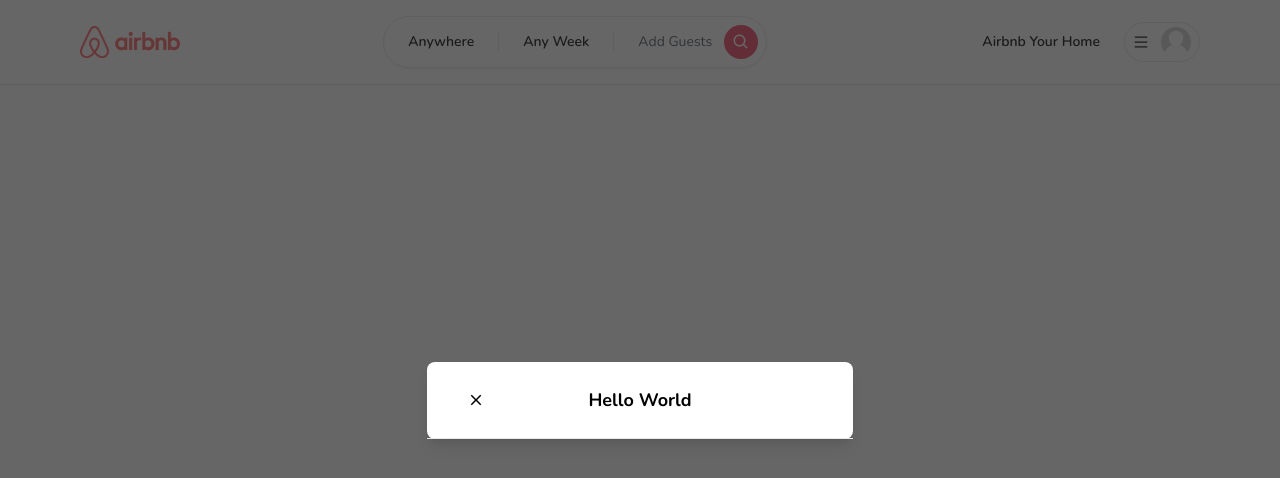
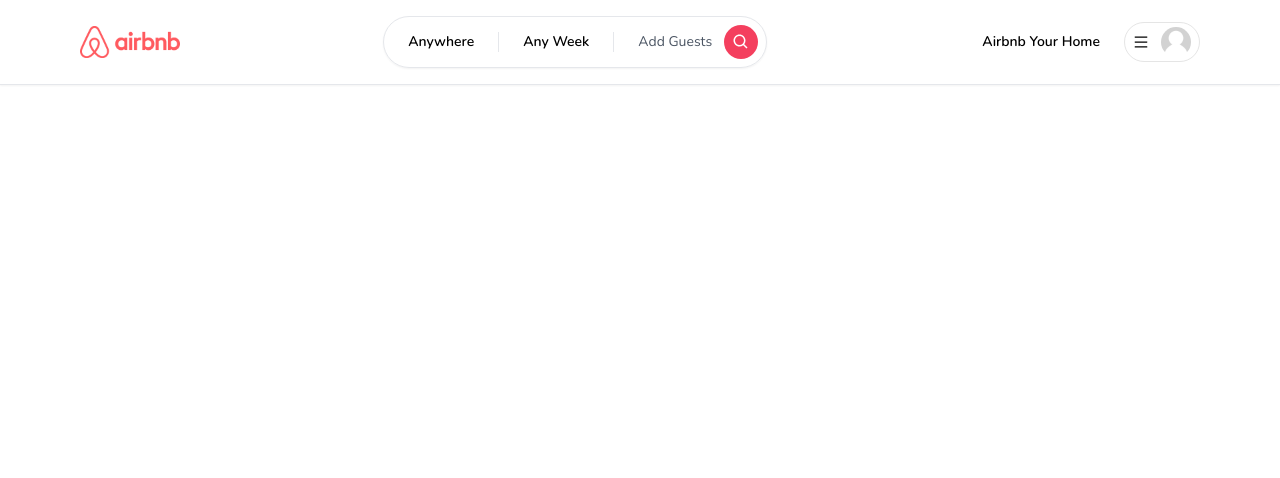
Before and after one commit to viraj0075/air-bnb-clone, a Next.js app: page / in a window 1280 px wide. Shown: the top 478 px of the page. Built offline with nearby package versions, Linux system fonts and the light colour scheme.

Commit message:
Fixes #5 : Created the Modal UI and Types

```diff
--- /dev/null
+++ b/app/components/Button.tsx
@@ -0,0 +1,41 @@
+'use client'
+import { IconType } from "react-icons";
+
+interface ButtonProps {
+  label: String;
+  onClick: (e: React.MouseEvent<HTMLButtonElement>) => void;
+  disabled?: boolean;
+  outline?: boolean;
+  small?: boolean;
+  Icon?: IconType;
+}
+
+const Button: React.FC<ButtonProps> = ({
+  label,
+  onClick,
+  disabled,
+  outline,
+  small,
+  Icon,
+}) => {
+  return (
+    <button
+      onClick={onClick}
+      disabled={disabled}
+      className={`relative disabled:opacity-70 disabled:cursor-not-allowed rounded-lg hover:opacity-80 transition w-full ${
+        outline ? "bg-white" : "bg-rose-500"
+      } ${outline ? "border-black" : "border-rose-500"}
+       ${outline ? "text-black" : "text-white"}
+       ${small ? "py-2" : "py-3"}
+       ${small ? "text-sm" : "text-md"}
+       ${small ? "font-light" : "font-semibold"}
+       ${small ? "font-light" : "font-semibold"}
+       ${small ? "border-[1px]" : "border-2"}
+      `}
+    >
+        {Icon && (<Icon className="absolute left-4 top-3"/>) }
+      {label}
+    </button>
+  );
+};
+export default Button;
--- a/app/components/modals/Modal.tsx
+++ b/app/components/modals/Modal.tsx
@@ -1,6 +1,7 @@
 "use client";
 import { useCallback, useEffect, useState } from "react";
 import { IoMdClose } from "react-icons/io";
+import Button from "../Button";
 
 interface ModalProps {
   isOpen?: boolean;
@@ -12,7 +13,7 @@ interface ModalProps {
   actionLabel: string;
   disabled?: boolean;
   secondaryAction?: () => void;
-  secondaryLabel?: string;
+  secondaryActionLabel?: string;
 }
 
 const Modal: React.FC<ModalProps> = ({
@@ -25,7 +26,7 @@ const Modal: React.FC<ModalProps> = ({
   actionLabel,
   disabled,
   secondaryAction,
-  secondaryLabel,
+  secondaryActionLabel,
 }) => {
   const [showModal, setShowModal] = useState(isOpen);
   useEffect(() => {
@@ -54,7 +55,7 @@ const Modal: React.FC<ModalProps> = ({
       return;
     }
     secondaryAction();
-  }, []);
+  }, [disabled,secondaryAction]);
 
   if (!isOpen) {
     return null;
@@ -62,32 +63,9 @@ const Modal: React.FC<ModalProps> = ({
 
   return (
     <>
-      <div
-        className="
-      justify-center
-      items-center
-      flex
-      overflow-x-hidden
-      overflow-y-auto
-      fixed
-      inset-0
-      z-50
-      outline-none
-      focus:outline-none
-      bg-neutral-800/70"
-      >
+      <div className=" justify-center items-center flex overflow-x-hidden overflow-y-auto fixed inset-0 z-50 outline-none focus:outline-none bg-neutral-800/70">
         <div
-          className="
-           relative
-           w-full
-           md:w-4/6
-           lg:w-3/6
-           xl:w-2/6
-           my-6
-           mx-auto
-           h-full
-           lg:h-auto
-           md:h-auto
+          className=" relative w-full md:w-4/6 lg:w-3/6 xl:w-2/6 my-6 mx-auto h-full lg:h-auto md:h-auto
            "
         >
           {/* {For the Content} */}
@@ -100,31 +78,39 @@ const Modal: React.FC<ModalProps> = ({
            ${showModal ? "opacity-100" : "opacity-0"}
            `}
           >
-            <div
-              className="
-            translate
-            h-full
-            lg:h-auto
-            md:h-auto
-            border-0
-            rounded-lg
-            shadow-lg
-            relative
-            flex
-            flex-col
-            w-full
-            bg-white
-            outline-none
-            focus:ouline-none
-            "
-            >
-                <div className="flex items-center p-6 rounded-t justify-center relative border-b-[1px]">
-                    <button onClick={handleClose} className="p-1 border-0 hover:opacity-70 transition absolute left-9"> <IoMdClose size={18}/> </button>
-                    <div className="text-lg font-bold">{title}</div>
+            <div className=" translate h-full lg:h-auto md:h-auto border-0 rounded-lg shadow-lg relative flex flex-col w-full bg-white outline-none focus:ouline-none">
+              <div className="flex items-center p-6 rounded-t justify-center relative border-b-[1px]">
+                <button
+                  onClick={handleClose}
+                  className="p-1 border-0 hover:opacity-70 transition absolute left-9"
+                >
+                  {" "}
+                  <IoMdClose size={18} />{" "}
+                </button>
+                <div className="text-lg font-bold">{title}</div>
+              </div>
+              <div>
+                {/* {Body} */}
+                <div className="relative p-6 flex-auto">{body}</div>
+                {/* {footer} */}
+                <div className="flex flex-col gap-2 p-6">
+                  <div className="flex flex-row items-center gap-4 w-full">
+                    {secondaryAction && secondaryActionLabel && (
+                      <Button
+                        outline
+                        disabled={disabled}
+                        onClick={handleSecondaryAction}
+                        label={secondaryActionLabel}
+                      />
+                    )}
+                    <Button
+                      disabled={disabled}
+                      onClick={handleSubmit}
+                      label={actionLabel}
+                    />
+                  </div>
                 </div>
-                <div>
-
-                </div>
+              </div>
             </div>
           </div>
         </div>
--- /dev/null
+++ b/app/components/modals/RegisterModal.tsx
@@ -0,0 +1,13 @@
+import axios from 'axios';
+
+
+
+const RegisterModal  = () =>
+{
+  return(
+    <div>
+
+    </div>
+  )
+}
+export default RegisterModal;
--- a/app/components/navbar/UserMenu.tsx
+++ b/app/components/navbar/UserMenu.tsx
@@ -10,7 +10,7 @@ const UserMenu = () => {
     const [isOpen, setIsOpen] = useState(false);
     const toogleMenu = useCallback(() => {
       setIsOpen((value) => !value);
-    }, [isOpen]);
+    }, []);
   return (
     <div className="relative">
       <div className="flex flex-row items-center gap-3">
--- /dev/null
+++ b/app/hooks/useResgisterModal.ts
@@ -0,0 +1,15 @@
+import {create} from 'zustand';
+
+interface ResgisterModalStore
+{
+    isOpen:boolean;
+    onOpen : () => void;
+    onClose : () => void;
+}
+const useResgisterModal = create<ResgisterModalStore>((set) => ({
+    isOpen:false,
+    onOpen:() => set({isOpen:true}),
+    onClose:() => set({isOpen:false}),
+}))
+
+export default  ResgisterModalStore;
--- a/app/layout.tsx
+++ b/app/layout.tsx
@@ -2,7 +2,7 @@ import type { Metadata } from "next";
 import { Nunito } from "next/font/google";
 import "./globals.css";
 import Navbar from "./components/navbar/Navbar";
-import Modal from "./components/modals/Modal";
+import RegisterModal from "./components/modals/RegisterModal";
 
 const nunito = Nunito({ subsets: ["latin"] });
 
@@ -20,7 +20,7 @@ export default function RootLayout({
     <html lang="en">
       <body className={nunito.className}>
           <Navbar/>
-          <Modal title="Hello World" isOpen/>
+          <RegisterModal/>
       {children}
       </body>
     </html>
--- a/package.json
+++ b/package.json
@@ -9,10 +9,12 @@
     "lint": "next lint"
   },
   "dependencies": {
+    "axios": "^1.6.8",
     "next": "14.1.0",
     "react": "^18",
     "react-dom": "^18",
-    "react-icons": "^5.0.1"
+    "react-icons": "^5.0.1",
+    "zustand": "^4.5.2"
   },
   "devDependencies": {
     "@types/node": "^20",
```
Also changed, not shown: 1 other file (tests, documents, lock files or other folders).
